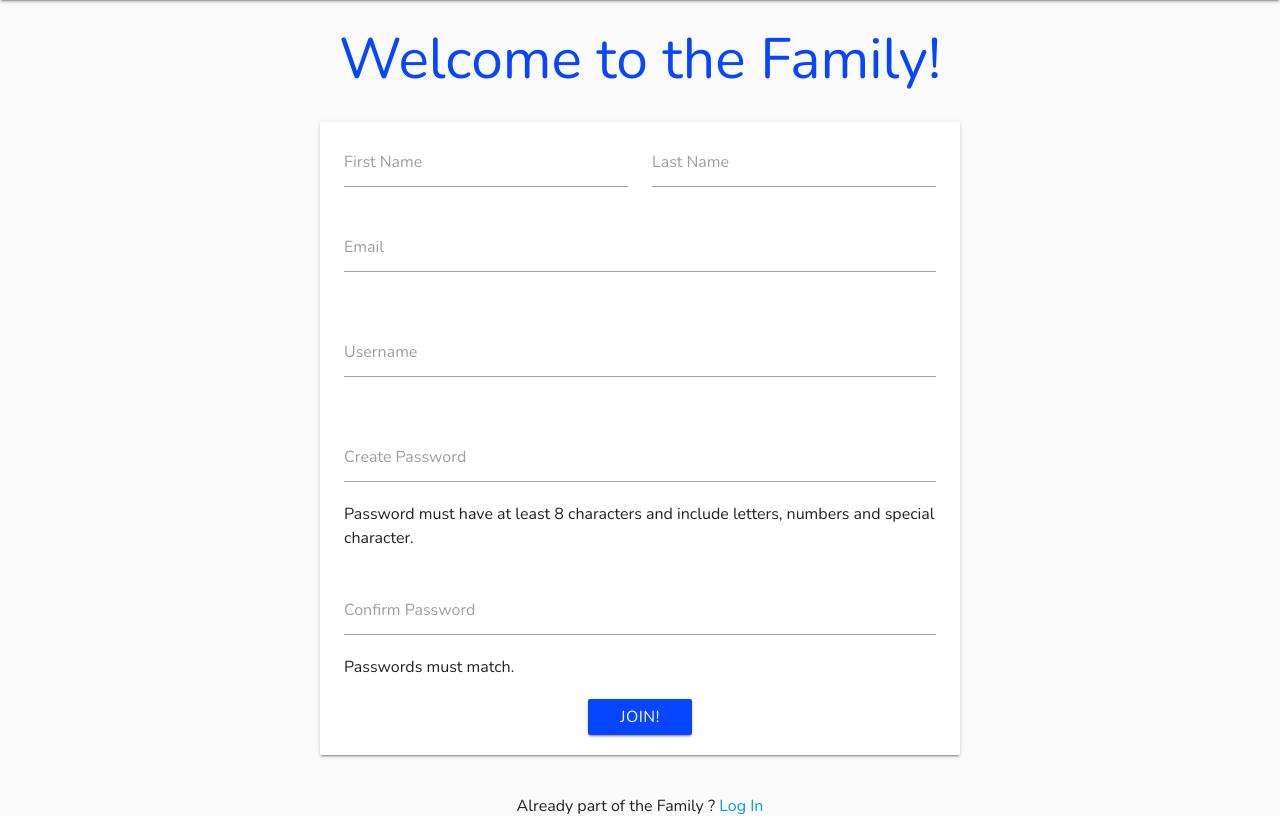
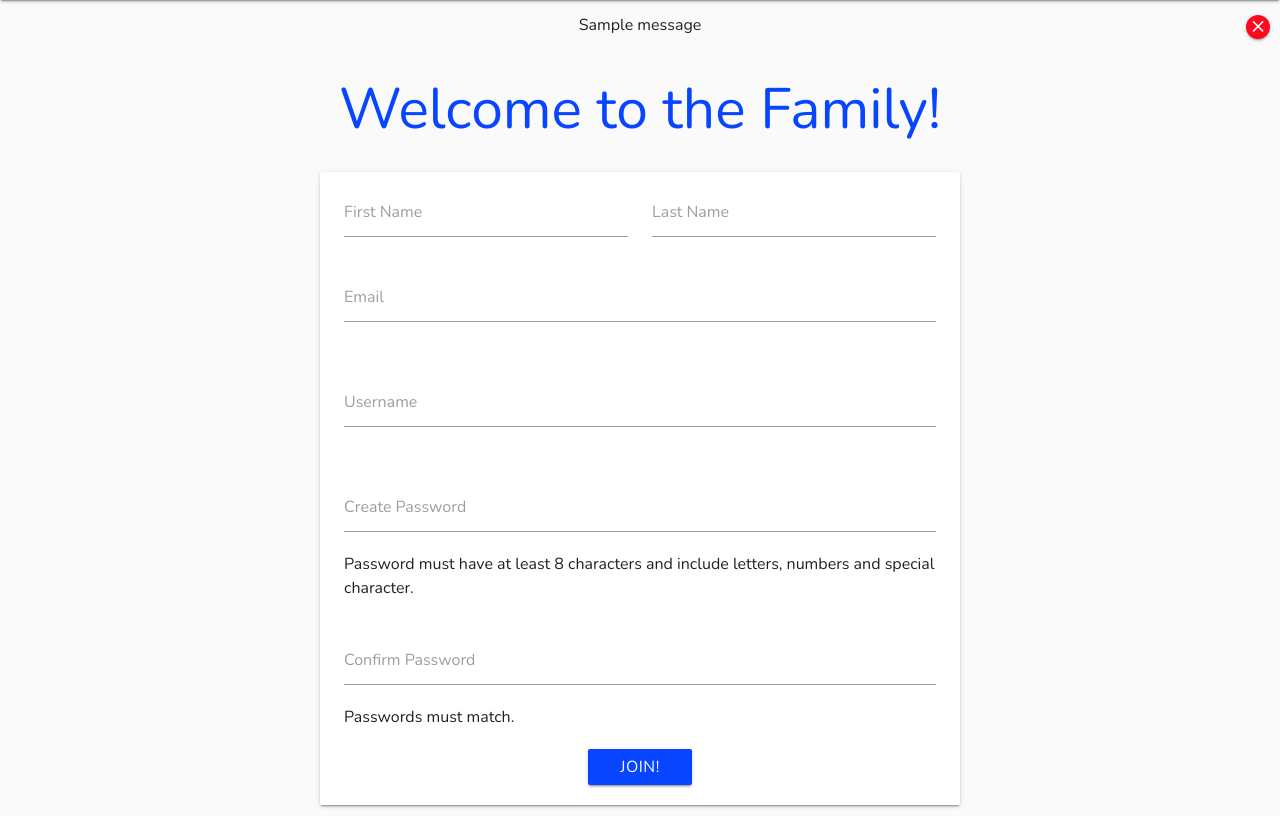
Before and after one commit to Tom-Nagy/family-friendly, a Flask app: page / in a window 1280 px wide. Shown: the part 64-880 px from the top of the page. Run offline with Flask 2, Linux system fonts and the light colour scheme; one stand-in notice (Sample message) is shown.

Commit message:
Add flash messages

```diff
--- a/app/static/css/style.css
+++ b/app/static/css/style.css
@@ -43,6 +43,10 @@ p {
     width: 65ch;
 }
 
+.centered {
+    margin: auto;
+}
+
 /*
 Yellow #E9F900 for Friendliness and Warmth.
 Blue #0845FF for Confidence, Sincerity and Integrity.
@@ -76,6 +80,10 @@ footer {
 
 .blue-bg {
     background-color: #0845FF;
+}
+
+.red-bg {
+    background-color: #FF091E;
 }
 
 .blue-txt {
@@ -120,6 +128,39 @@ footer {
     .mobile-dropdown {
         margin-top: 56px;
     }
+}
+
+/* flash messages */
+.flash-container {
+    height: 40px;
+    margin: 5px auto;
+    position: relative;
+}
+
+.flash-btn {
+    line-height: 24px;
+    height: 24px;
+    width: 24px;
+    position: absolute;
+    top: 10px;
+    right: 10px;
+}
+
+.flash-btn i {
+    line-height: 24px;
+    font-size: 1.2rem;
+}
+
+.flash-btn:active,
+.flash-btn:hover {
+    background-color: #fafafa;
+}
+
+.flash-btn:active i,
+.flash-btn:hover i {
+    color: #FF091E;
+    font-size: 1.3rem;
+    font-weight: bold;
 }
 
 /* Footer */
--- a/app/static/js/scripts/main.js
+++ b/app/static/js/scripts/main.js
@@ -1,6 +1,12 @@
 /* jshint esversion: 8 */
 
-// Js implementation of Materialize(https://materializecss.com/) functionality
+// Implementation of Materialize(https://materializecss.com/) functionality => Mcss
 $(document).ready(function () {
+  // Mcss
   $(".dropdown-button").dropdown();
+
+  // button to close flash messages
+  $("#close-flash").click(function() {
+    $("#flash-messages").remove();
+  });
 });
--- a/app/templates/base.html
+++ b/app/templates/base.html
@@ -63,6 +63,22 @@
     </header>
 
     <main>
+        <!-- Flash messages -->
+        {% with messages = get_flashed_messages() %}
+            {% if messages %}
+                {% for message in messages %}
+                    <div class="row flash-wrapper" id="flash-messages">
+                        <div class="col12 flash-container valign-wrapper">
+                            <p class="flash-txt center-align centered">{{ message }}</p>
+                            <button type="button" class="btn-floating red-bg flash-btn" id="close-flash">
+                                <i class="close material-icons">close</i>
+                            </button>
+                        </div>
+                    </div>
+                {% endfor %}
+            {% endif %}
+        {% endwith %}
+
         <div class="center-align">
             {% block heading %}
             {% endblock %}
```
